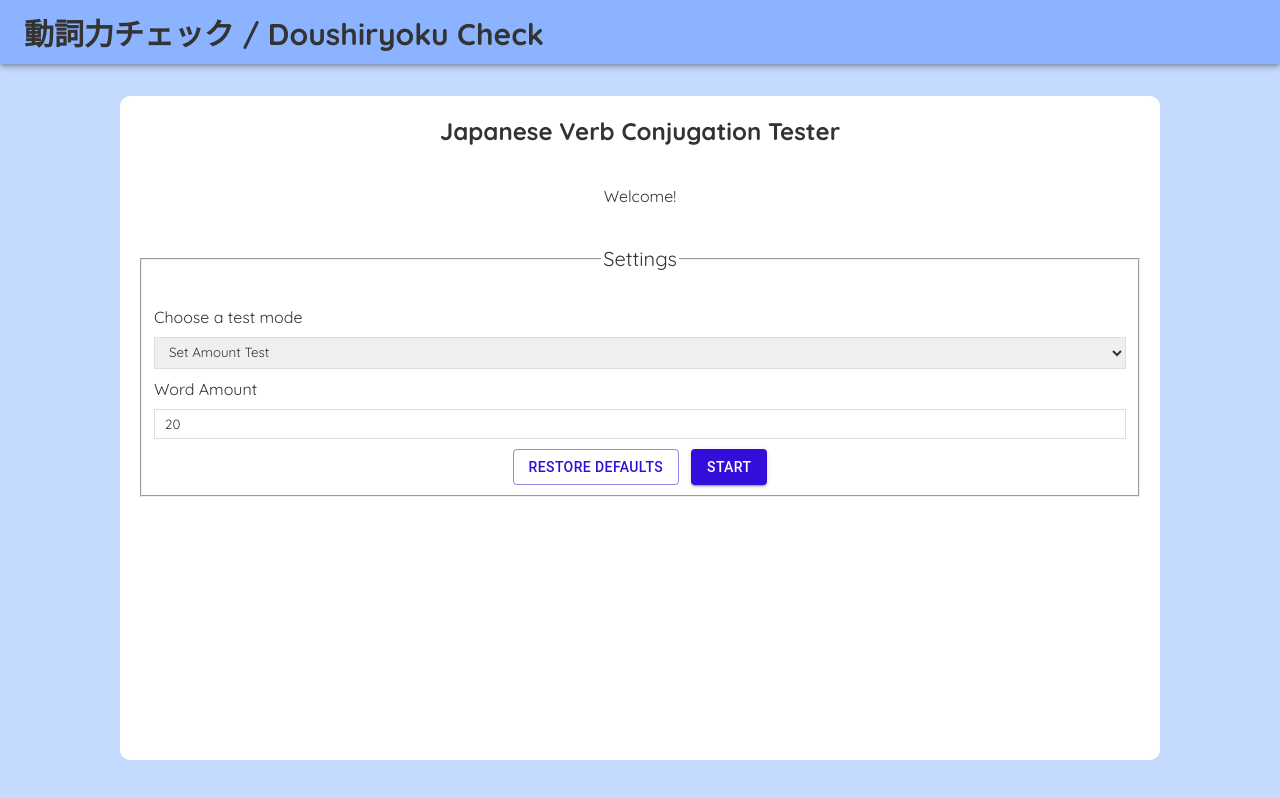
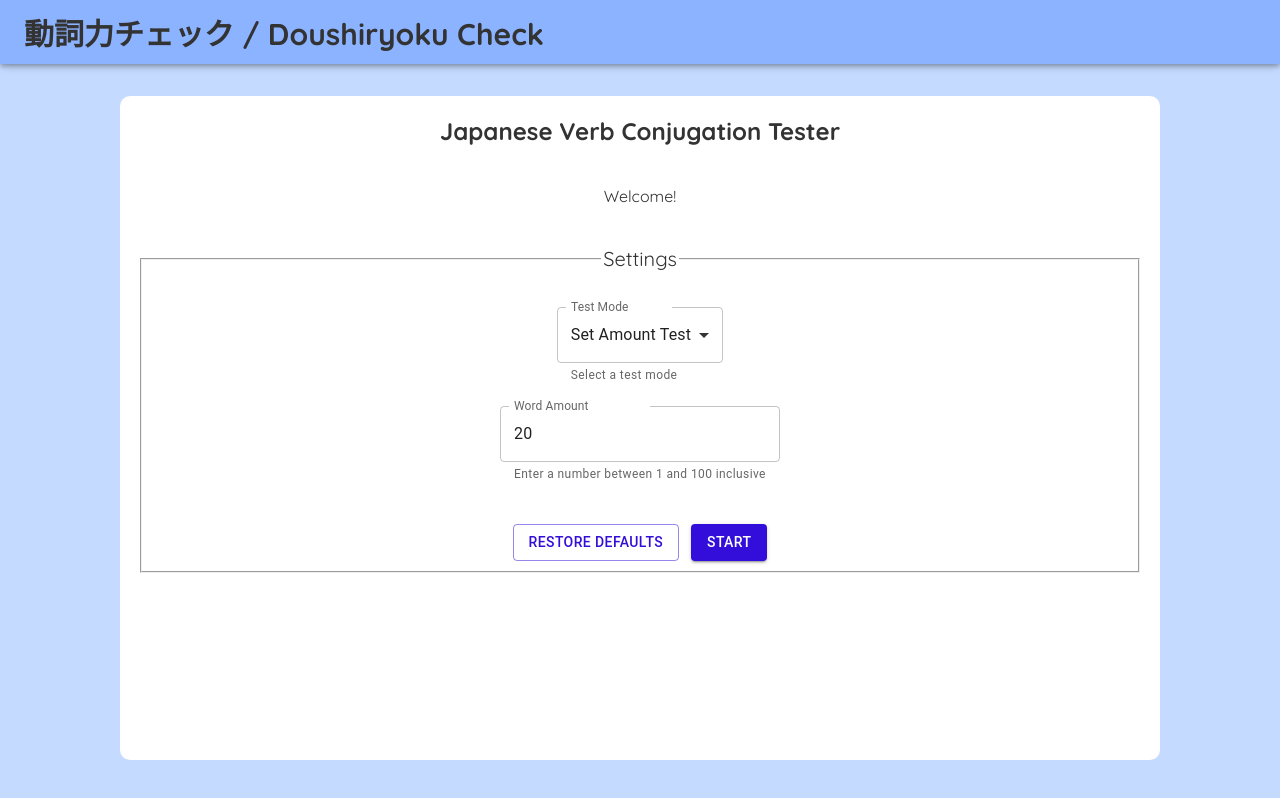
Before and after one commit to dan-turner-djt/Doushiryokucheck, a React (Create React App) app: page / in a window 1280 px wide. Built offline with nearby package versions, Linux system fonts and the light colour scheme.

Commit message:
use MUI for settings form

```diff
--- a/src/Components/Field/Field.tsx
+++ b/src/Components/Field/Field.tsx
@@ -1,4 +1,5 @@
 import { ChangeEvent, forwardRef, useImperativeHandle, useRef, useState } from "react";
+import { TextField } from "@mui/material";
 
 export type StaticFieldData = {
   label: string,
@@ -20,7 +21,7 @@ export type FieldRef = {
 }
 
 const Field = forwardRef<FieldRef, FieldProps>((props, ref) => {
-	const [value, setValue] = useState<number>(props.staticData.startingValue);
+	const [value, setValue] = useState<string>(String(props.staticData.startingValue));
 	const [isValid, setIsValid] = useState<boolean>(true);
 	const [errorMessage, setErrorMessage] = useState<string>("");
 
@@ -33,7 +34,7 @@ const Field = forwardRef<FieldRef, FieldProps>((props, ref) => {
 			}
 		},
 		resetValue() {
-			setValue(props.staticData.startingValue);
+			setValue(String(props.staticData.startingValue));
 			setIsValid(true);
 		}
 	}));
@@ -43,7 +44,7 @@ const Field = forwardRef<FieldRef, FieldProps>((props, ref) => {
 		if (isNaN(newVal)) {
 			return;
 		}
-		setValue(newVal);
+		setValue(e.target.value);
 
 		let valid = true;
 		if (!checkAndSetValueIsValid(newVal)) {
@@ -71,9 +72,14 @@ const Field = forwardRef<FieldRef, FieldProps>((props, ref) => {
 
 	return (
 		<div className="field">
-			<label className="field-label">{ props.staticData.label }</label>
-			<input ref={ inputRef } value={ value } onChange={ handleValueChange }></input>
-			{!isValid && <label className="field-error-label">{ errorMessage }</label>}
+			<TextField
+				label={props.staticData.label}
+				type="number"
+				variant="outlined"
+				value={value}
+				onChange={handleValueChange}
+				error={!isValid}
+				helperText={!isValid ? errorMessage : ("Enter a number between " + props.staticData.minimum + " and " + props.staticData.maximum + " inclusive")}/>
 		</div>
 	);
 });
--- a/src/Components/SettingsForm/SettingsForm.tsx
+++ b/src/Components/SettingsForm/SettingsForm.tsx
@@ -1,7 +1,7 @@
-import { ChangeEvent, ElementRef, FormEvent, RefObject, useRef, useState } from "react";
+import { ElementRef, FormEvent, RefObject, useRef, useState } from "react";
 import { DefaultSettings, SettingsObject, TestType, getTestTypeDefaultSettings, getTestTypeName, DefaultAmountSettings, DefaultTimedSettings } from "../../SettingsDef";
 import Field, { FieldRef, StaticFieldData } from "../Field/Field";
-import { Button } from "@mui/material";
+import { Button, FormControl, MenuItem, TextField } from "@mui/material";
 
 export type SettingsFormProps = {
   initialSettings: SettingsObject;
@@ -62,7 +62,7 @@ const SettingsForm = (props: SettingsFormProps) => {
 		return result;
 	};
 
-	const handleTestTypeChange = (e: ChangeEvent<HTMLSelectElement>) => {
+	const handleTestTypeChange = (e: any) => {
 		setCurrentSettings({...currentSettings, testType: Number(e.target.value), testTypeObject: getTestTypeDefaultSettings(Number(e.target.value))});
 
 		// Reset these fields' validity which belong to test type sub settings
@@ -97,23 +97,26 @@ const SettingsForm = (props: SettingsFormProps) => {
 		<form className="form settings-form" onSubmit={ handleSubmit }>
 			<fieldset>
 				<legend>Settings</legend>
-				<label>Choose a test mode</label>
-				<select
+				<FormControl>
+					<div className="field">
+						<TextField select
+							label="Test Mode"
+							variant="outlined"
+							helperText="Select a test mode"
 							value={currentSettings.testType}
 							onChange={handleTestTypeChange}>
-					<optgroup>
-						<option value={TestType.Amount}>{ getTestTypeName(TestType.Amount) }</option>
-						<option value={TestType.Endless}>{ getTestTypeName(TestType.Endless) }</option>
-						<option value={TestType.Timed}>{ getTestTypeName(TestType.Timed) }</option>
-					</optgroup>
-				</select>
+							<MenuItem key={TestType.Amount} value={TestType.Amount}>{ getTestTypeName(TestType.Amount) }</MenuItem>
+							<MenuItem key={TestType.Endless} value={TestType.Endless}>{ getTestTypeName(TestType.Endless) }</MenuItem>
+							<MenuItem key={TestType.Timed} value={TestType.Timed}>{ getTestTypeName(TestType.Timed) }</MenuItem>
+						</TextField>
+					</div>
 					<div className="type-sub-form">
 						{currentSettings.testType === TestType.Amount && <div className="amount-sub-form">
 							<Field
 								ref={ wordAmountRef }
 								staticData={ fieldData.wordAmount.staticData }
 								focus={ fieldData.wordAmount.focus }
-							valueSetter={ setNewWordAmount }></Field>
+								valueSetter={ setNewWordAmount }/>
 						</div>}
 						{currentSettings.testType === TestType.Endless && <div className="endless-sub-form">
 						</div>}
@@ -122,9 +125,10 @@ const SettingsForm = (props: SettingsFormProps) => {
 								ref={ timeLimitRef }
 								staticData={ fieldData.timeLimit.staticData }
 								focus={ fieldData.timeLimit.focus }
-							valueSetter={ setNewTime }></Field>
+								valueSetter={ setNewTime }/>
 						</div>}
 					</div>
+				</FormControl>
 				<div className="form-button-row">
 					<Button variant="outlined" color="darkBlue" type="button" className="button-primary" onClick={ handleRestoreDefaults }>Restore Defaults</Button>
 					<Button variant="contained" color="darkBlue" type="submit" className="button-primary">Start</Button>
--- a/src/styles.scss
+++ b/src/styles.scss
@@ -42,16 +42,21 @@ body {
   font-size: 20px;
   margin-bottom: 30px;
 }
-.form input, .form textarea, .form select {
+/*.form input, .form textarea, .form select {
   width: 100%;
   padding: 6px 10px;
   margin: 10px 0;
   border: 1px solid #ddd;
   box-sizing: border-box;
   display: block;
+}*/
+
+.field {
+  margin-bottom: 20px;
 }
 
 .form-button-row button {
+  margin-top: 20px;
   margin-left: 6px;
   margin-right: 6px;
 }
```
Lines whose indentation alone changed are shown as unchanged.
